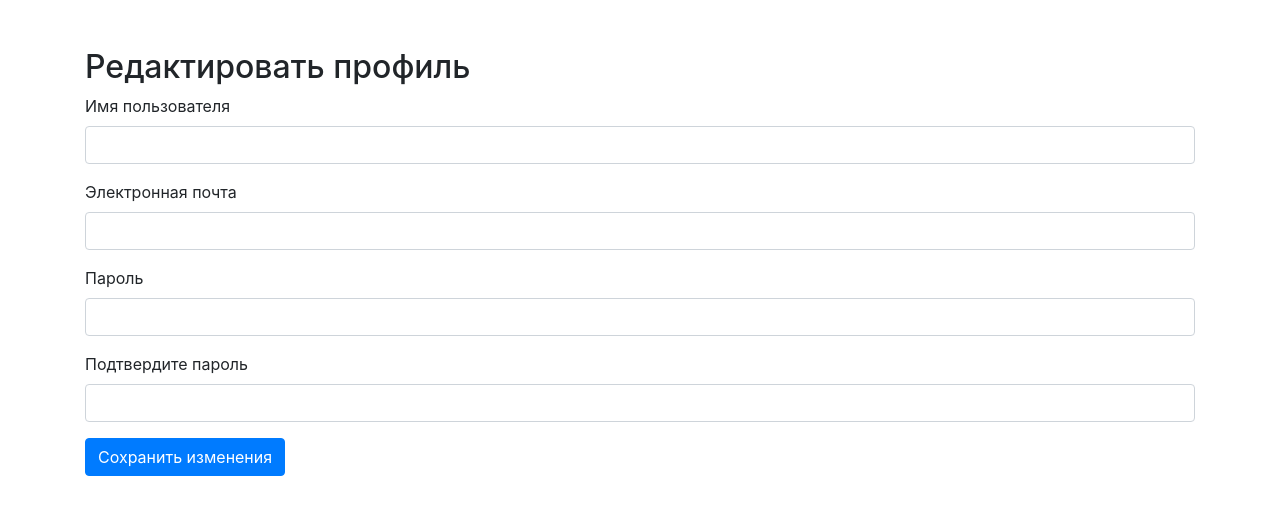
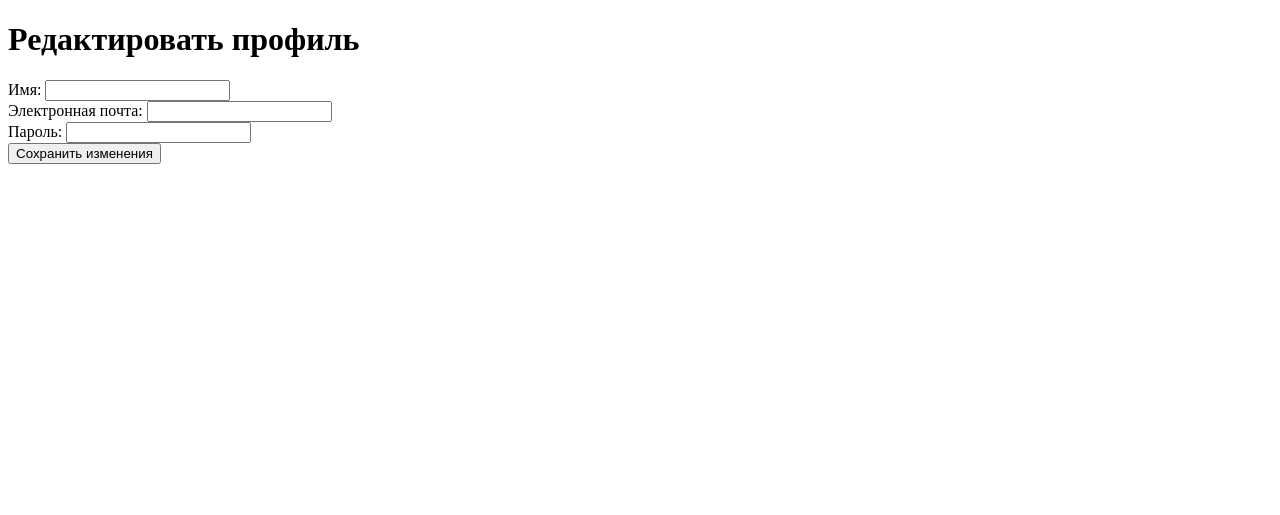
Before and after one commit to Dudinka-1111/VD07, a Flask app: template templates/edit_profile.html in a window 1280 px wide. Shown: the top 515 px of the page. Run offline with Flask 3, Linux system fonts and the light colour scheme; the template is opened without the code that fills it: values that come from a table or form of the project are taken from there, others are empty; some libraries are stand-ins or nearby versions.

Commit message:
final version

```diff
--- a/app.py
+++ b/app.py
@@ -1,26 +1,34 @@
-from flask import Flask, render_template, redirect, url_for, flash
-from flask_wtf import FlaskForm
-from wtforms import StringField, PasswordField, SubmitField
-from wtforms.validators import DataRequired, Email, EqualTo, Length
+from flask import Flask, render_template, request, redirect, url_for
 
 app = Flask(__name__)
-app.config['SECRET_KEY'] = 'your_secret_key_here'
 
-class EditProfileForm(FlaskForm):
-    username = StringField('Имя пользователя', validators=[DataRequired(), Length(min=2, max=20)])
-    email = StringField('Электронная почта', validators=[DataRequired(), Email()])
-    password = PasswordField('Пароль', validators=[DataRequired(), Length(min=6)])
-    confirm_password = PasswordField('Подтвердите пароль', validators=[DataRequired(), EqualTo('password')])
-    submit = SubmitField('Сохранить изменения')
+# Пример данных пользователя
+user_data = {
+    "name": "Иван Иванов",
+    "email": "ivan@example.com",
+    "password": "password123"  # Никогда не храните пароли в открытом виде
+}
 
-@app.route('/edit_profile', methods=['GET', 'POST'])
+@app.route('/', methods=['GET', 'POST'])
 def edit_profile():
-    form = EditProfileForm()
-    if form.validate_on_submit():
-        # Здесь вы можете обработать изменения профиля, например, сохранить их в базе данных.
-        flash('Ваш профиль был обновлен!', 'success')
-        return redirect(url_for('edit_profile'))
-    return render_template('edit_profile.html', form=form)
+    if request.method == 'POST':
+        # Получение данных из формы
+        new_name = request.form.get('name')
+        new_email = request.form.get('email')
+        new_password = request.form.get('password')
+
+        # Обновление данных пользователя
+        user_data['name'] = new_name
+        user_data['email'] = new_email
+        user_data['password'] = new_password  # Не забудьте про хеширование в реальном приложении
+
+        return redirect(url_for('profile'))
+
+    return render_template('edit_profile.html', user=user_data)
+
+@app.route('/profile')
+def profile():
+    return render_template('profile.html', user=user_data)
 
 if __name__ == '__main__':
     app.run(debug=True)
--- a/templates/edit_profile.html
+++ b/templates/edit_profile.html
@@ -1,43 +1,22 @@
-<!doctype html>
-<html lang="en">
+<!DOCTYPE html>
+<html lang="ru">
 <head>
     <meta charset="UTF-8">
-    <meta name="viewport" content="width=device-width, initial-scale=1.0">
     <title>Редактировать профиль</title>
-    <link rel="stylesheet" href="https://stackpath.bootstrapcdn.com/bootstrap/4.5.2/css/bootstrap.min.css">
 </head>
 <body>
-    <div class="container">
-        <h2 class="mt-5">Редактировать профиль</h2>
-        <form method="POST" action="">
-            {{ form.hidden_tag() }}
-            <div class="form-group">
-                {{ form.username.label(class="form-control-label") }}
-                {{ form.username(class="form-control") }}
-            </div>
-            <div class="form-group">
-                {{ form.email.label(class="form-control-label") }}
-                {{ form.email(class="form-control") }}
-            </div>
-            <div class="form-group">
-                {{ form.password.label(class="form-control-label") }}
-                {{ form.password(class="form-control") }}
-            </div>
-            <div class="form-group">
-                {{ form.confirm_password.label(class="form-control-label") }}
-                {{ form.confirm_password(class="form-control") }}
-            </div>
-            <div class="form-group">
-                {{ form.submit(class="btn btn-primary") }}
-            </div>
-        </form>
-        {% with messages = get_flashed_messages(with_categories=true) %}
-          {% if messages %}
-            {% for category, message in messages %}
-              <div class="alert alert-{{ category }}">{{ message }}</div>
-            {% endfor %}
-          {% endif %}
-        {% endwith %}
-    </div>
+    <h1>Редактировать профиль</h1>
+    <form method="POST">
+        <label for="name">Имя:</label>
+        <input type="text" name="name" id="name" value="{{ user.name }}" required><br>
+
+        <label for="email">Электронная почта:</label>
+        <input type="email" name="email" id="email" value="{{ user.email }}" required><br>
+
+        <label for="password">Пароль:</label>
+        <input type="password" name="password" id="password" required><br>
+
+        <button type="submit">Сохранить изменения</button>
+    </form>
 </body>
 </html>
```
Also changed, not shown: templates/profile.html (added, +13 -0 lines).
